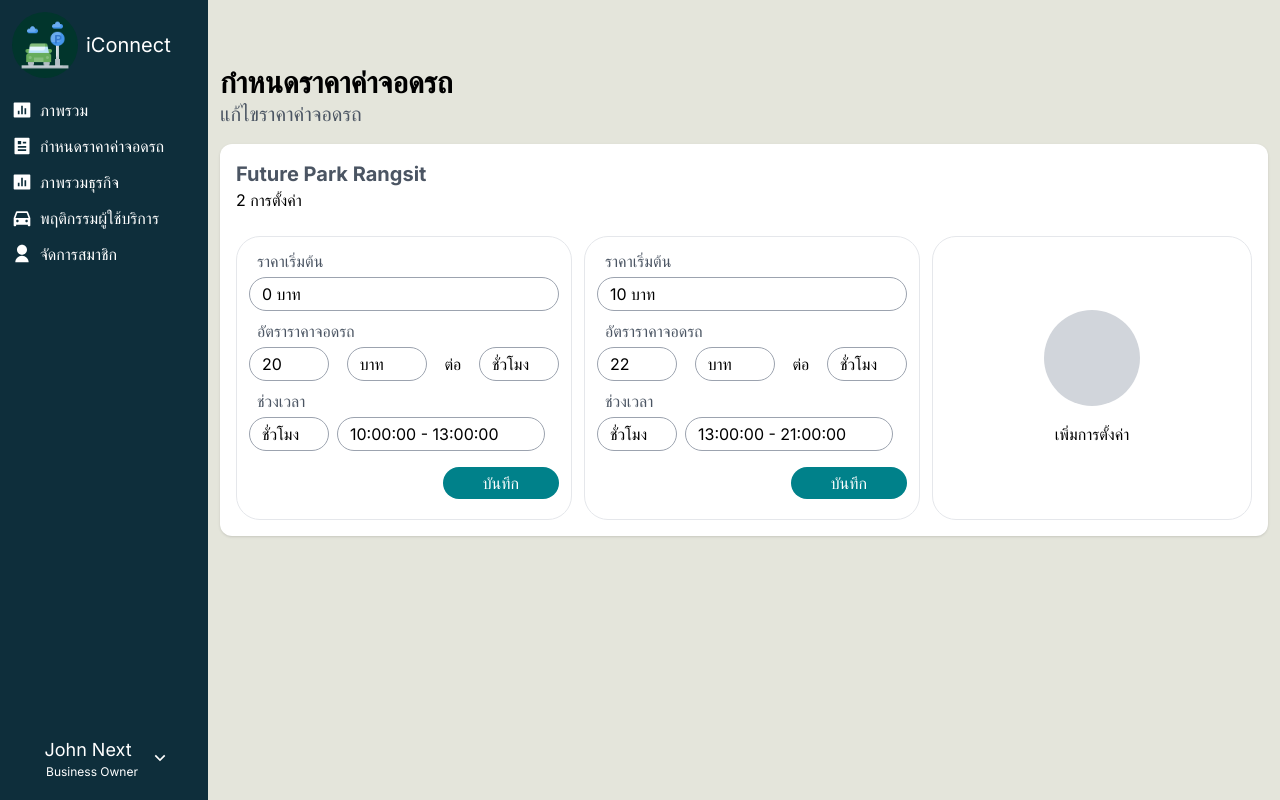
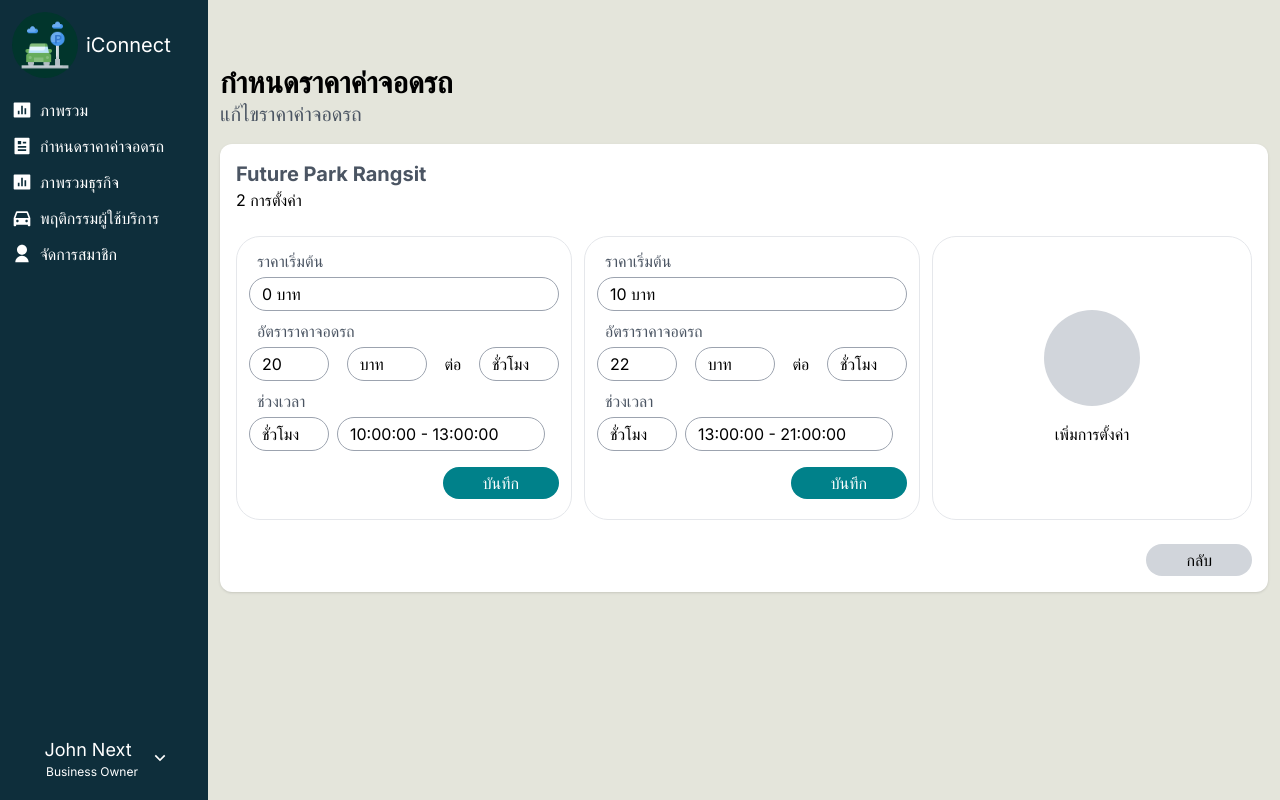
Before and after one commit to G7-SERVER-TEAM/iConnect-Website, a Next.js app: page /price-config/edit in a window 1280 px wide. Built offline with nearby package versions, Linux system fonts and the light colour scheme; some icons are missing.

Commit message:
price config update

```diff
--- a/src/components/PriceConfig/SettingContainer.jsx
+++ b/src/components/PriceConfig/SettingContainer.jsx
@@ -87,6 +87,15 @@
         </div>
       </div>
 
+      <div className="w-full flex flex-row justify-end gap-3">
+        <a
+          href="/price-config"
+          className="text-center cursor-pointer bg-gray-300 text-black px-10 py-1 rounded-full whitespace-nowrap"
+        >
+          กลับ
+        </a>
+      </div>
+
     </div>
   )
 
```
